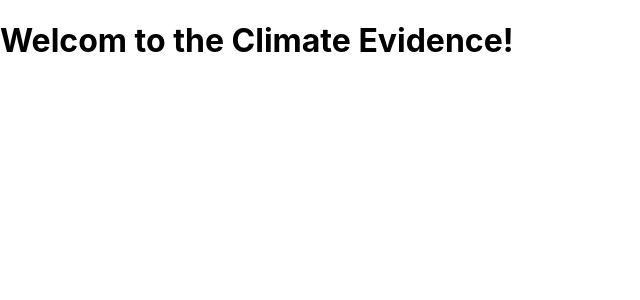
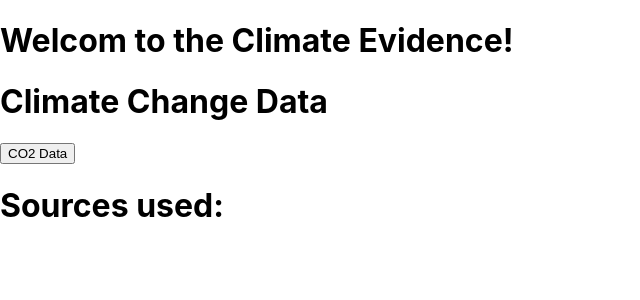
Before and after one commit to YanaSmelik/Climate-Evidence, a React (Create React App) app: page / in a window 1280 px wide. Shown: the top 300 px of the page, without its empty margins (0-640 px from the left). Built offline with nearby package versions, Linux system fonts and the light colour scheme.

Commit message:
Add Topics component and CO2 data in json format

```diff
--- a/src/App.js
+++ b/src/App.js
@@ -1,10 +1,16 @@
 import logo from './logo.svg';
 import './App.css';
 import Home from './Home';
+import ClimateData from './ClimateData';
+import Sources from './Sources';
 
 function App() {
   return (
+    <div>
    <Home />
+   <ClimateData />
+   <Sources />
+   </div>
   );
 }
 
--- a/src/ClimateData.js
+++ b/src/ClimateData.js
@@ -1,8 +1,29 @@
+import { useState } from "react";
+import globalCO2Data from "./data/globalCO2Data";
+import Topics from "./Topics";
 
 function ClimateData() {
+  const [topic, setTopic] = useState("");
+
+  if (topic === "CO2") {
+    const listDataByYears = globalCO2Data.map((yearData) => (
+      <li key={yearData.year}>
+        {yearData.year + ": " + yearData.cO2Tons + " t."}
+      </li>
+    ));
     return (
+      <div>
         <h1>Climate Change Data</h1>
+        <ul>{listDataByYears}</ul>
+      </div>
     );
+  }
+  return (
+    <div>
+      <h1>Climate Change Data</h1>
+      <Topics setTopic={setTopic}/>
+    </div>
+  );
 }
 
 export default ClimateData;
--- /dev/null
+++ b/src/Topics.js
@@ -0,0 +1,10 @@
+
+function Topics(props) {
+
+    return (
+        <button onClick={(event) => {props.setTopic(event.target.name)}} name='CO2'>CO2 Data</button>
+    );
+
+}
+
+export default Topics;
--- /dev/null
+++ b/src/data/globalCO2Data.json
@@ -0,0 +1,26 @@
+[
+    {
+        "year": 1950,
+        "cO2Tons": 1
+    },
+      {
+        "year": 1952,
+        "cO2Tons": 3
+    },
+     {
+        "year": 1953,
+        "cO2Tons": 5
+    },
+     {
+        "year": 1954,
+        "cO2Tons": 2
+    },
+     {
+        "year": 1955,
+        "cO2Tons": 1
+    },
+     {
+        "year": 1956,
+        "cO2Tons": 7
+    }
+]
```
